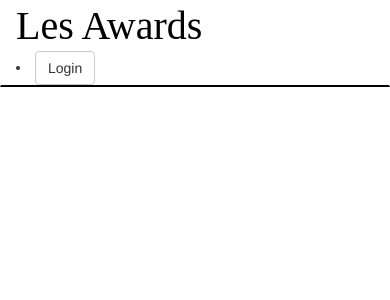
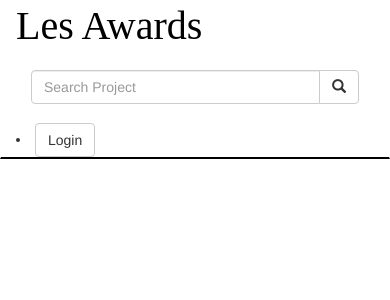
Before and after one commit to Anabella1109/LesAwards, a Django app: page / in a window 390 px wide. Shown: the top 300 px of the page. Run offline with Django 3.2, Linux system fonts and the light colour scheme; data that the repository does not hold is empty; some libraries are stand-ins or nearby versions; some web fonts are replaced.

Commit message:
add search form in navbar.html and add template to display serach result

```diff
--- a/lewawards/templates/navbar.html
+++ b/lewawards/templates/navbar.html
@@ -11,9 +11,21 @@
     <div class="navbar-header">
       <a class="navbar-brand" href="{% url 'home' %}" style="font-family: billabong;font-size:40px;color:black;">Les Awards</a>
     </div>
-    <div class="navbar-right text-center" style="margin:0 auto;">
 
-  </div>
+      <div class="col-sm-4 col-md-4 navbar-right">
+
+        <form class="navbar-form" role="search" action="{% url 'search_results' %}">
+
+          <div class="input-group">
+            <input type="text" class="form-control" placeholder="Search Project" name="project">
+            <div class="input-group-btn">
+              <button class="btn btn-default" type="submit"><i class="glyphicon glyphicon-search"></i></button>
+            </div>
+          </div>
+
+        </form>
+      </div>
+
     <div class="d-block">
         {% if user.is_authenticated %}
         <div >
--- a/lewawards/urls.py
+++ b/lewawards/urls.py
@@ -11,7 +11,7 @@ urlpatterns=[
     # url(r'^like_home/(\d+)',views.like_home,name ='like1') ,
     # url(r'^like_post/(\d+)',views.like_post,name ='like2') ,
     # url(r'^new_comment/(\d+)',views.add_comment,name ='comment') ,
-    # url(r'^search/', views.search_results, name='search_results'),
+    url(r'^search/', views.search_results, name='search_results'),
     url(r'^edit_profile/(\d+)',views.edit_profile,name ='edit_profile') ,
     url(r'^profile/(\d+)',views.profile,name ='profile') ,
     url(r'^grade/(\d+)',views.grade_project,name ='grade') ,
```
Also changed, not shown: lewawards/templates/search.html (added, +25 -0 lines).
